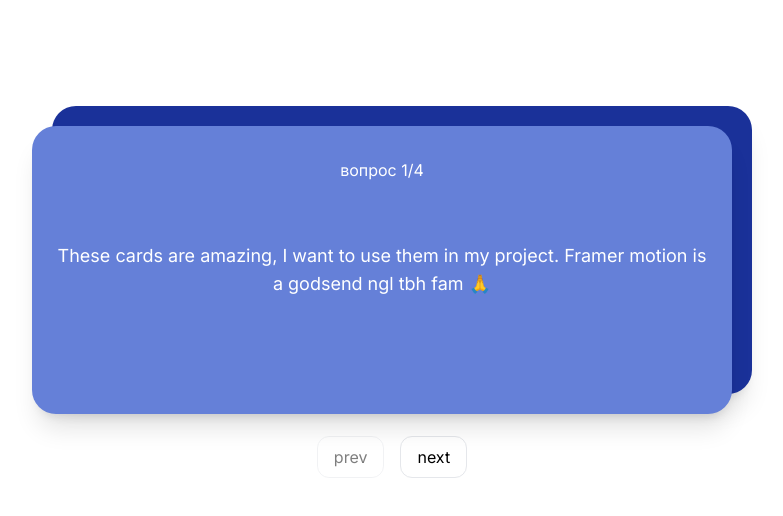
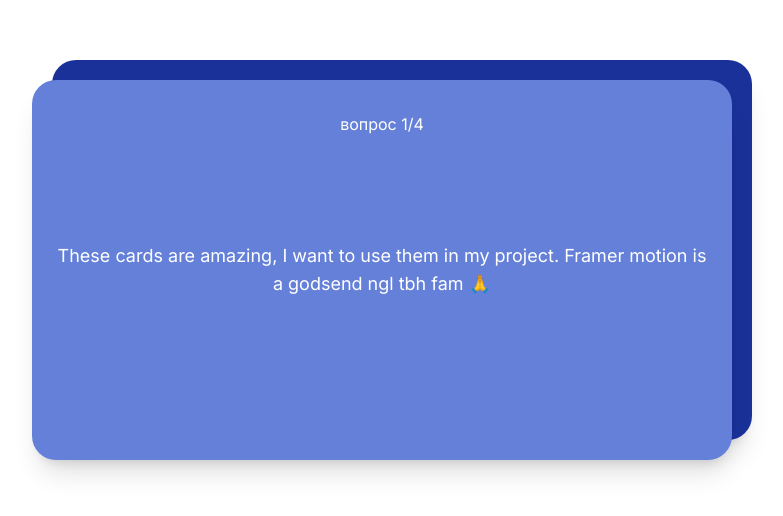
Before and after one commit to GEREGUR/360_assigment, a Next.js app: page /test in a window 1280 px wide. Shown: the part 140-656 px from the top of the page, without its empty margins (248-1031 px from the left). Built offline with nearby package versions, Linux system fonts and the light colour scheme.

Commit message:
changed card stack

```diff
--- a/components/CardStack.tsx
+++ b/components/CardStack.tsx
@@ -1,7 +1,7 @@
 'use client';
 
 import { useState } from 'react';
-import { motion } from 'framer-motion';
+import { AnimatePresence, motion } from 'framer-motion';
 import { cn } from '@/lib/utils';
 
 type Card = {
@@ -9,80 +9,80 @@
   content: string;
 };
 
-export const CardStack = ({
-  items,
-  offset = 10,
-}: {
-  items: Card[];
-  offset?: number;
-}) => {
+export const CardStack = ({ items }: { items: Card[] }) => {
   const [cards, setCards] = useState<Card[]>(items);
   const [questionNumber, setQuestionNumber] = useState(0);
-  const [isDone, setIsDone] = useState(false);
+  const [direction, setDirection] = useState('forward');
 
-  const prevCard = () => {
-    if (questionNumber > 0) {
-      setCards((prevCards: Card[]) => {
-        const newArray = [...prevCards];
-        newArray.unshift(newArray.pop()!);
-        return newArray;
-      });
-      setQuestionNumber((prev) => prev - 1);
-    }
+  const handleNext = () => {
+    setDirection('forward');
+    setTimeout(
+      () => setQuestionNumber((prev) => Math.min(prev + 1, cards.length - 1)),
+      0
+    );
   };
 
-  const nextCard = () => {
-    if (questionNumber + 1 < cards.length) {
-      setCards((prevCards: Card[]) => {
-        const newArray = [...prevCards];
-        newArray.push(newArray.shift()!);
-        return newArray;
-      });
-      setQuestionNumber((prev) => prev + 1);
-    } else {
-      setIsDone(true);
-    }
+  const handlePrev = () => {
+    setDirection('back');
+    setTimeout(() => setQuestionNumber((prev) => Math.max(prev - 1, 0)), 0);
+  };
+
+  const variants = {
+    initial: { opacity: 0, x: 20, y: -20 },
+    animate: { opacity: 1, x: 0, y: 0 },
+    exit: { opacity: 0, x: -100 },
+    initialBack: { opacity: 0, x: -100 },
+    animateBack: { opacity: 1, x: 0 },
+    exitBack: {
+      x: questionNumber === cards.length - 1 ? 10 : 20,
+      y: questionNumber === cards.length - 1 ? -10 : -20,
+      backgroundColor: '#1A3199',
+    },
   };
 
   if (!cards.length) return <div>Произошла ошибка.</div>;
-  if (isDone) return <div>Опрос завершен.</div>;
 
   return (
-    <div className="relative h-72 w-4/5 md:w-[700px]">
-      {cards.map((card, i) => {
-        if (i > 1) return;
-
-        return (
+    <div className="relative h-72 w-4/5 md:w-[700px] md:h-[380px]">
+      <AnimatePresence
+        initial={false}
+        custom={questionNumber}
+      >
         <motion.div
-            key={card.id}
+          key={questionNumber}
           className={cn(
-              'absolute bg-[#6580D8] h-72 w-full rounded-3xl p-4 shadow-xl shadow-black/[0.1] dark:shadow-white/[0.05] flex flex-col justify-between z-10',
-              card.id % 2 === 0 ? 'bg-[#6580D8]' : 'bg-[#1A3199]',
-              cards.length % 2 !== 0 &&
-                questionNumber + i === cards.length &&
-                'bg-[#1A3199]',
-              i !== 0 && 'z-0'
+            'absolute top-[10px] right-[10px] bg-[#6580D8] h-72 md:h-[380px] w-full rounded-3xl p-4 shadow-xl shadow-black/[0.1] dark:shadow-white/[0.05] flex flex-col justify-between z-10',
+            questionNumber === cards.length - 1 && 'top-0 right-0'
           )}
-            animate={{
-              top: i === 0 ? offset : i * -offset,
-              left: i === 0 ? -offset : i * offset,
-              transition: { ease: 'easeIn', duration: 0.3 },
-            }}
+          variants={variants}
+          initial={direction === 'forward' ? 'initial' : 'initialBack'}
+          animate={direction === 'forward' ? 'animate' : 'animateBack'}
+          exit={direction === 'forward' ? 'exit' : 'exitBack'}
+          custom={questionNumber}
+          transition={{ duration: 0.2, type: 'linear' }}
         >
           <div className="h-full relative text-white">
             <div className="absolute top-4 text-center w-full">
               вопрос {questionNumber + 1}/{cards.length}
             </div>
             <div className="h-full flex items-center justify-center text-center mx-2 md:text-lg">
-                {card.content}
+              {cards[questionNumber].content}
             </div>
           </div>
         </motion.div>
-        );
-      })}
+        {questionNumber !== cards.length - 1 && (
+          <motion.div
+            initial={{ opacity: 0 }}
+            animate={{ opacity: 1 }}
+            exit={{ opacity: 0 }}
+            transition={{ duration: 0.2, type: 'linear', ease: 'easeInOut' }}
+            className="absolute bottom-[10px] left-[10px] bg-[#1A3199] h-72 md:h-[380px] w-full rounded-3xl p-4 shadow-xl shadow-black/[0.1] dark:shadow-white/[0.05] flex flex-col justify-between z-0"
+          />
+        )}
+      </AnimatePresence>
       <div className="flex justify-center gap-x-4 pt-80">
         <button
-          onClick={prevCard}
+          onClick={handlePrev}
           className={cn(
             'border rounded-xl py-2 px-4',
             questionNumber === 0 && 'cursor-default opacity-50'
@@ -91,7 +91,7 @@
           prev
         </button>
         <button
-          onClick={nextCard}
+          onClick={handleNext}
           className="border rounded-xl py-2 px-4"
         >
           next
```
Lines whose indentation alone changed are shown as unchanged.
